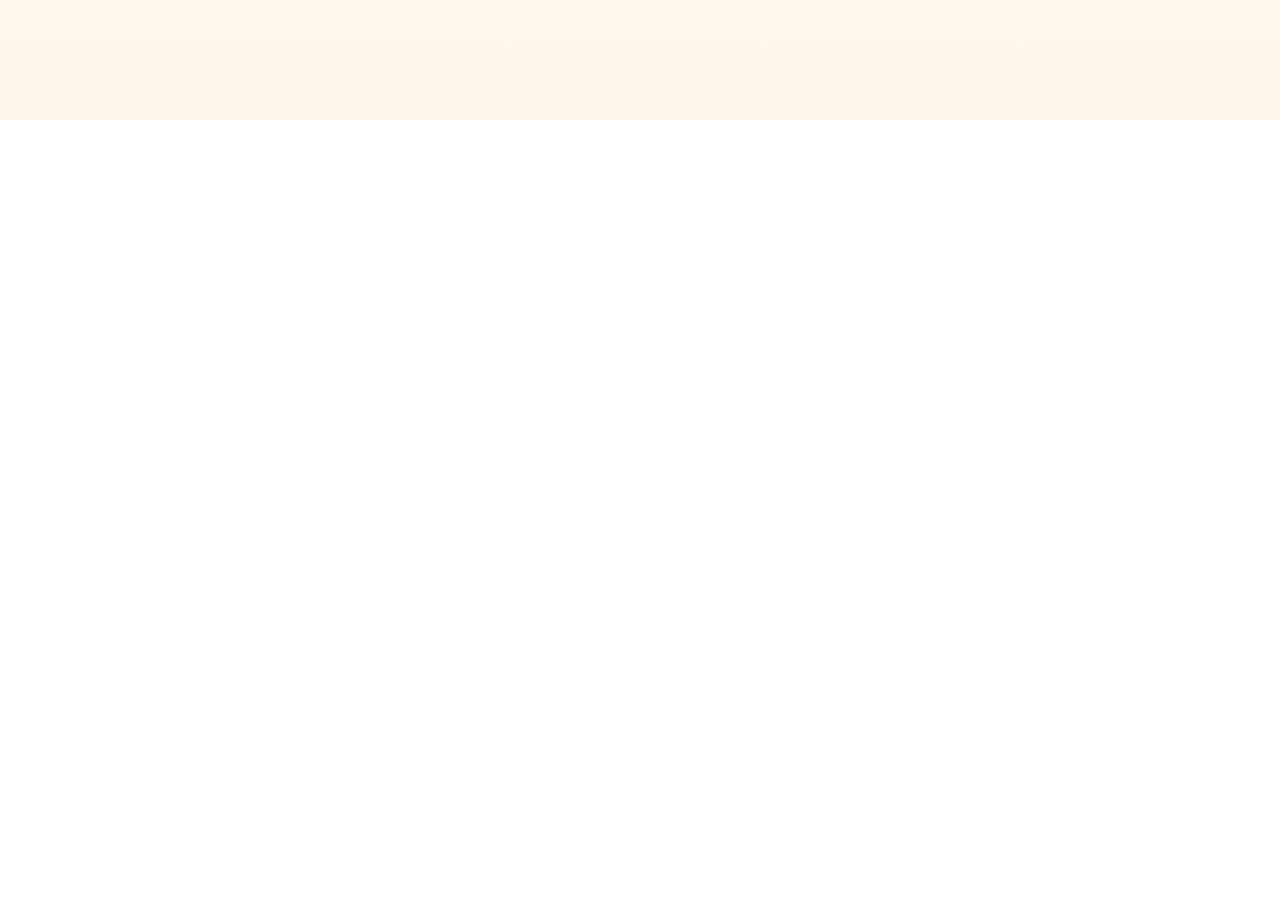
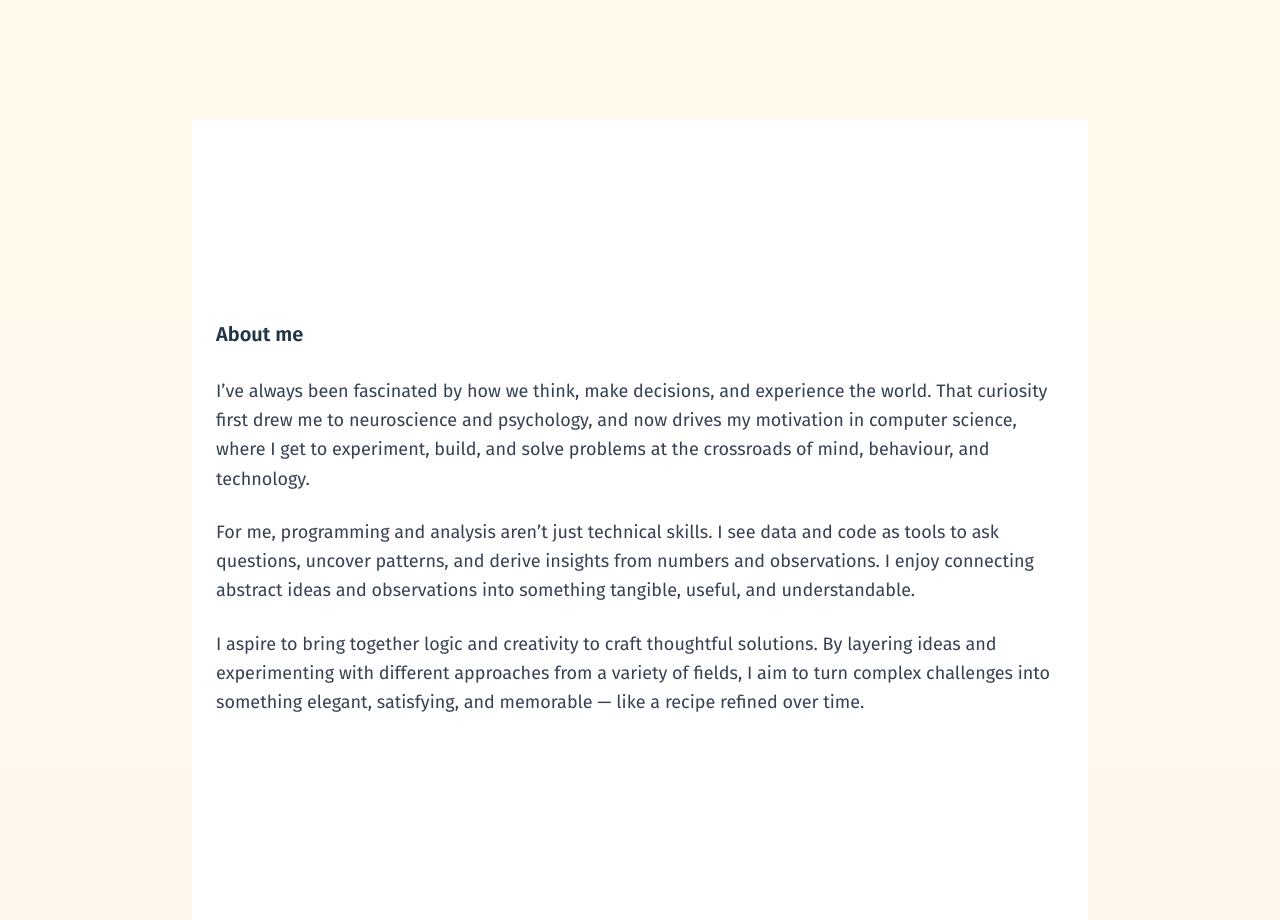
Before and after one commit to ca-Stella/ca-stella.github.io, a React (Vite) app: page / in a window 1280 px wide. Shown: the part 680-1600 px from the top of the page. Before the commit the page ends 800 px from the top, so only its background shows below. Built offline with nearby package versions, Linux system fonts and the light colour scheme; a web font is replaced by a local one.

Commit message:
Add about me section text

```diff
--- a/src/App.tsx
+++ b/src/App.tsx
@@ -1,12 +1,13 @@
 import './App.css'
 import Hero from "./components/Hero";
-
+import About from './components/About';
 
 export default function App() {
   return (
-    <div className="min-h-screen min-w-screen bg-gradient-to-b from-amber-50 to-orange-50 flex items-center justify-center">
+    <div className="min-h-screen min-w-screen bg-gradient-to-b from-amber-50 to-orange-50 flex flex-col items-center justify-center">
 
     <Hero />
+    <About />
     </div>
   )
 }
--- /dev/null
+++ b/src/components/About.tsx
@@ -0,0 +1,25 @@
+export default function About() {
+  return (
+    <section className="min-h-screen flex items-center justify-center bg-white">
+      <div className="max-w-4xl px-6">
+        <h2 className="text-4xl font-semibold mb-8">About me</h2>
+
+        <div className="space-y-6 text-lg text-gray-700 leading-relaxed">
+          <p>
+            I’ve always been fascinated by how we think, make decisions, and
+            experience the world. That curiosity first drew me to neuroscience
+            and psychology, and now drives my motivation in computer science, where I get to experiment, build, and solve problems at the crossroads of mind, behaviour, and technology.
+          </p>
+
+          <p>
+            For me, programming and analysis aren’t just technical skills. I see data and code as tools to ask questions, uncover patterns, and derive insights from numbers and observations. I enjoy connecting abstract ideas and observations into something tangible, useful, and understandable.
+          </p>
+
+          <p>
+            I aspire to bring together logic and creativity to craft thoughtful solutions. By layering ideas and experimenting with different approaches from a variety of fields, I aim to turn complex challenges into something elegant, satisfying, and memorable — like a recipe refined over time.
+          </p>
+        </div>
+      </div>
+    </section>
+  );
+}
```
